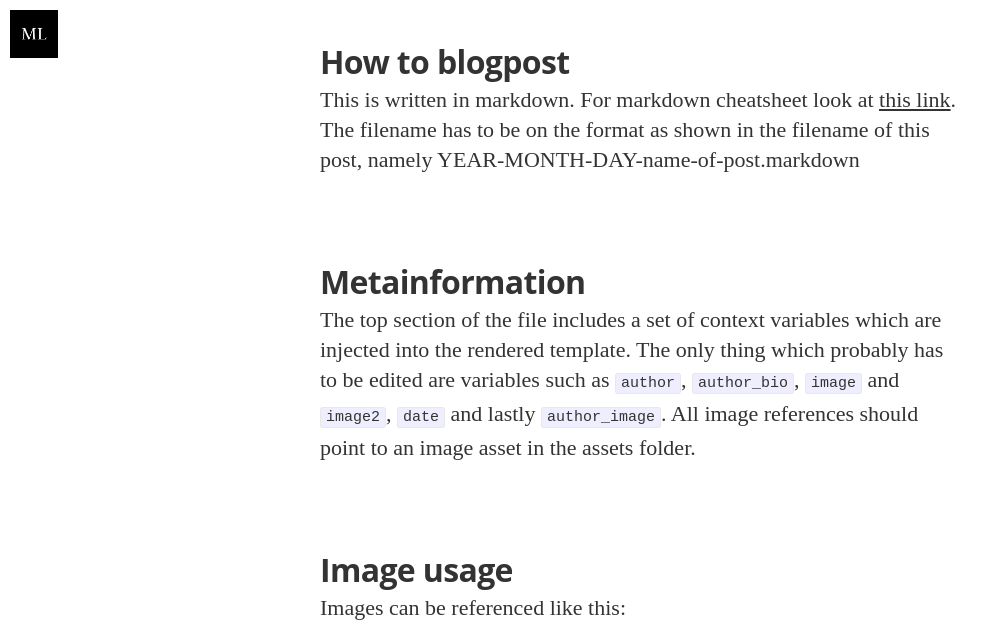
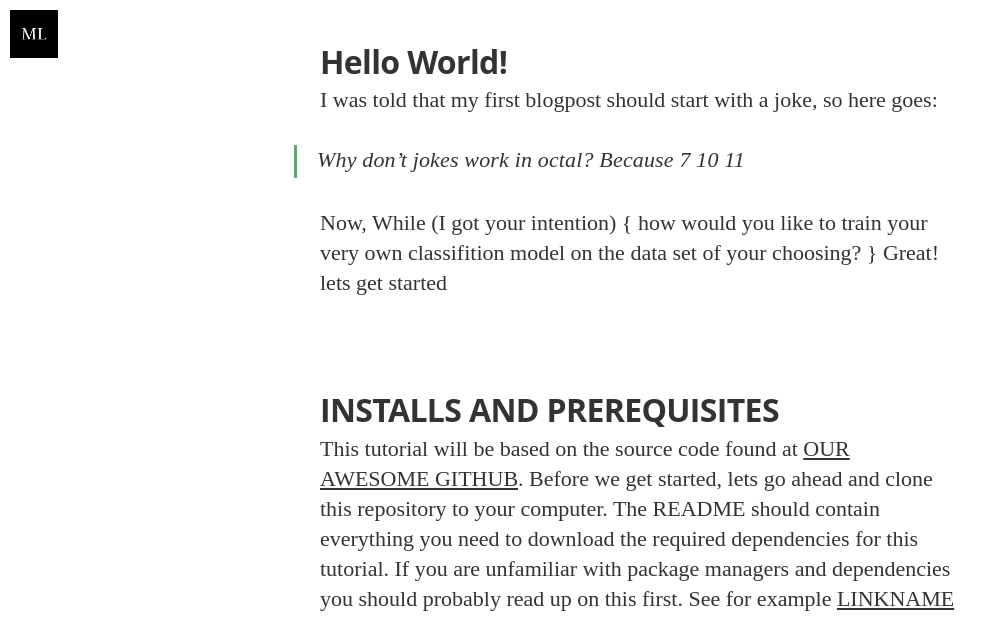
Before and after one commit to alexaor/tdt4173, a Jekyll site: the page built from docs/_posts/2020-11-25-step-by-step-guide-to-classifying-a-data-set.markdown, in a window 1280 px wide and 1400 px high, scrolled down 232 px, cut to the strip 0-633 px from the top of the window. Shown: the whole strip, without its empty margins (0-1008 px from the left). Built offline with Jekyll 4.4.1, drawn with Linux system fonts in a browser that asks for light colours; nearby versions of some CDN libraries; some web fonts are replaced; our own code applies the rules of GitHub Pages for plain Markdown files; some of the changed text lies outside the part shown.

Commit message:
write some more bloggstuff

```diff
--- a/docs/_posts/2020-11-25-step-by-step-guide-to-classifying-a-data-set.markdown
+++ b/docs/_posts/2020-11-25-step-by-step-guide-to-classifying-a-data-set.markdown
@@ -10,14 +10,52 @@ tags: featured
 image: /assets/article_images/2014-11-30-mediator_features/night-track.JPG
 image2: /assets/article_images/2014-11-30-mediator_features/night-track-mobile.JPG
 ---
-# How to blogpost
-This is written in markdown. For markdown cheatsheet look at [this link](https://www.markdownguide.org/cheat-sheet/).
-The filename has to be on the format as shown in the filename of this post, namely YEAR-MONTH-DAY-name-of-post.markdown
-## Metainformation
-The top section of the file includes a set of context variables which are injected into the rendered template.
-The only thing which probably has to be edited are variables such as `author`, `author_bio`, `image`
-and `image2`, `date` and lastly `author_image`. All image references should point to an image asset in the
-assets folder.
+
+# Hello World!
+I was told that my first blogpost should start with a joke, so here goes:
+>Why don't jokes work in octal? Because 7 10 11
+
+Now, While (I got your intention) {
+        how would you like to train your very own classifition model on the data set of your choosing?
+}
+Great! lets get started
+
+
+# INSTALLS AND PREREQUISITES
+This tutorial will be based on the source code found at [OUR AWESOME GITHUB](https://github.com/alexaor/tdt4173).
+Before we get started, lets go ahead and clone this repository to your computer.
+The README should contain everything you need to download the required dependencies for this tutorial.
+If you are unfamiliar with package managers and dependencies you should probably read up on this first. See for example [LINKNAME](https://www.dabapps.com/blog/introduction-to-pip-and-virtualenv-python/)
+
+
+# Step 1 (Find and download your chosen data set)
+The very first thing you have to do is find what data set you want to train with. The only
+requirements is that it should be in a .csv format and should contain at least one binary label that you wish to predict.
+[openml](https://www.openml.org/home) and [kaggle](https://www.kaggle.com/datasets) have lots of data sets you can take a swing at.
+When you have found your desired data set, move it to data/datasets/ and overwrite the existing file: 01_raw_data.csv
+
+# Step 2 (Tuning and model selection)
+By default, all models will be trained and evaluated on your data. This includes a decision tree, a random forest, an adaboost and a deep neural network.
+If you wish to only use certain models, this can be done by changing the list of keys in the main function..
+
+Most of the parameters can be tuned via gin configuration files. There are two such files in the configs/ folder.
+These gin files will be read by the source code before building models, so changing the parameters here is the easiest way of tuning models.
+The reason why we need two gin files is because individual models are built to compare classifcation with and without feature selection.
+
+> Note: If you wish to change the architecture of the neural network, this cannot be done through the gin files, but must be implemented in methods/dnn.py.
+In the class function _create_model() you can change the return value by changing/inserting/deleting as many layers as you want.
+
+# Step 3 (Train models and analyse evaluation outputs)
+Now that you have downloaded your very own data set and chosen the parameters of your choice, you are ready to train the models and see how they perform.
+This is easily done by running the main file. A menu will appear to guide you further.
+
+Not happy with the result? No problem! Just go back to step 2 and try again!
+
+
+
+
+
+
 ## Image usage
 Images can be referenced like this:
 
```
